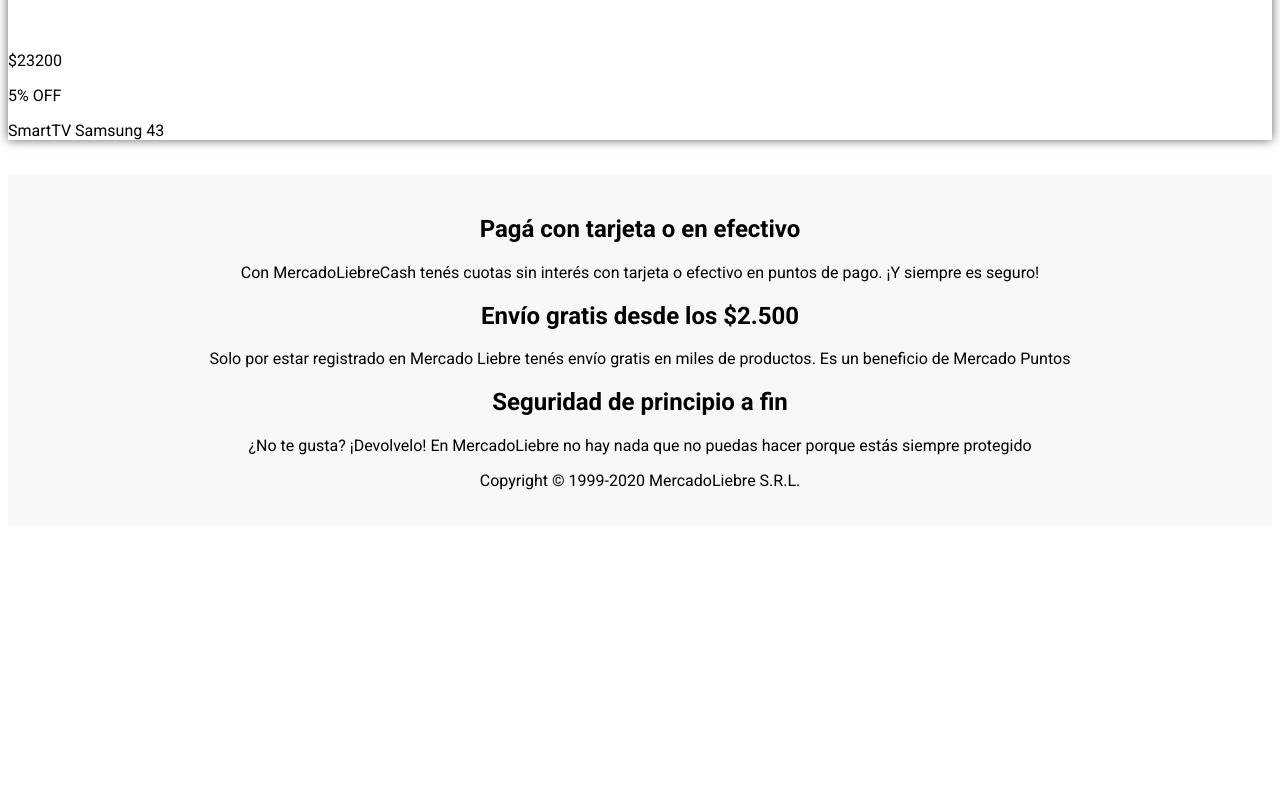
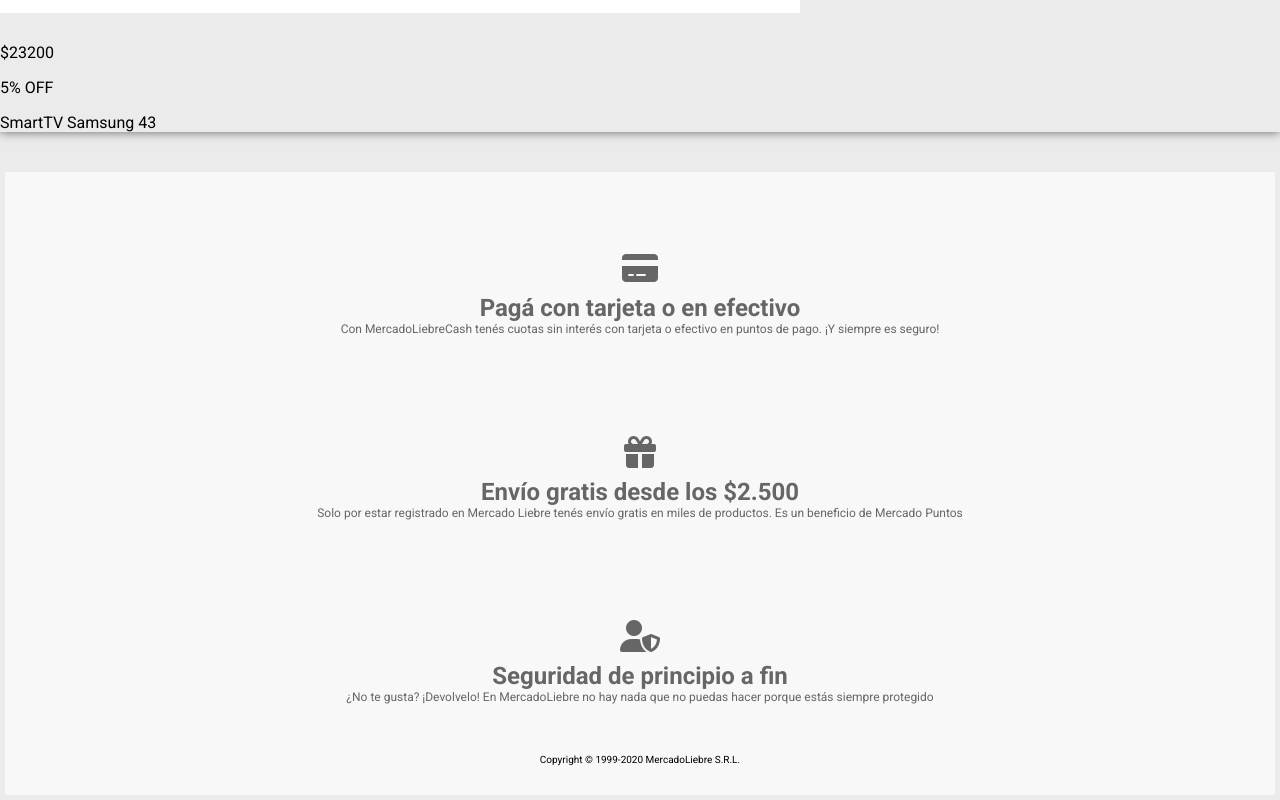
Before and after one commit to GustavoGonz/ML-gustavoGonzalez, a website: page views/home.html in a window 1280 px wide. Shown: the part 7808-8608 px from the top of the page. Before the commit the page ends 8342 px from the top, so only its background shows below. Drawn offline with Linux system fonts and the light colour scheme.

Commit message:
Modificaciones footer

```diff
--- a/public/css/styles.css
+++ b/public/css/styles.css
@@ -53,6 +53,8 @@
 body {
     font-family: "Roboto", sans-serif ;
     font-size: 12;
+    margin: 0px;
+    background-color: #ebebeb;
 }
 footer {
     background-color: #f8f8f8;
@@ -165,3 +167,54 @@
       display: none;
     }
   }
+  /*Footer*/
+footer {
+  padding: 30px;
+  margin: 5px;
+  display: flex;
+  justify-content: center;
+  align-items: center;
+  flex-direction: column;
+}
+
+.f-section {
+  text-align: center;
+  color: #666;
+  margin: 50px 0px;
+  width: 100%;
+}
+
+.f-section i {
+  font-size: 2em;
+  margin-bottom: 10px;
+  color: var(--azul);
+}
+
+.f-section h2 {
+  margin: 0px;
+}
+
+.f-section p {
+  font-size: 12px;
+  margin: 0px;
+}
+
+.copyright-sec p {
+  font-size: 10px;
+  margin: 0px;
+}
+
+/* Estilos responsive */
+@media (max-width: 600px) {
+  .f_section {
+    margin: 20px 0px;
+  }
+
+  .f-section i {
+    font-size: 1.5em;
+  }
+
+  .footer_sec p {
+    font-size: 10px;
+  }
+}
--- a/views/home.html
+++ b/views/home.html
@@ -92,19 +92,24 @@
     </main>
     <br>
     <footer>
-        <section>
+        <div class="f-section">
+            <i class="fa-solid fa-credit-card"></i>
             <h2>Pagá con tarjeta o en efectivo</h2>
             <p>Con MercadoLiebreCash tenés cuotas sin interés con tarjeta o efectivo en puntos de pago. ¡Y siempre es seguro!</p>
-        </section>
-        <section>
+        </div>
+        <div class="f-section">
+            <i class="fa-solid fa-gift"></i>
             <h2>Envío gratis desde los $2.500</h2>
             <p>Solo por estar registrado en Mercado Liebre tenés envío gratis en miles de productos. Es un beneficio de Mercado Puntos</p>
-        </section>
-        <section>
+        </div>
+        <div class="f-section">
+            <i class="fa-solid fa-user-shield"></i>
             <h2>Seguridad de principio a fin</h2>
             <p>¿No te gusta? ¡Devolvelo! En MercadoLiebre no hay nada que no puedas hacer porque estás siempre protegido</p>
-        </section>
-        <p>Copyright © 1999-2020 MercadoLiebre S.R.L.</p>
+        </div>
+        <div class="copyright-sec">
+            <p>Copyright © 1999-2020 MercadoLiebre S.R.L.</p>
+        </div>
     </footer>
 </body>
 </html>
```
